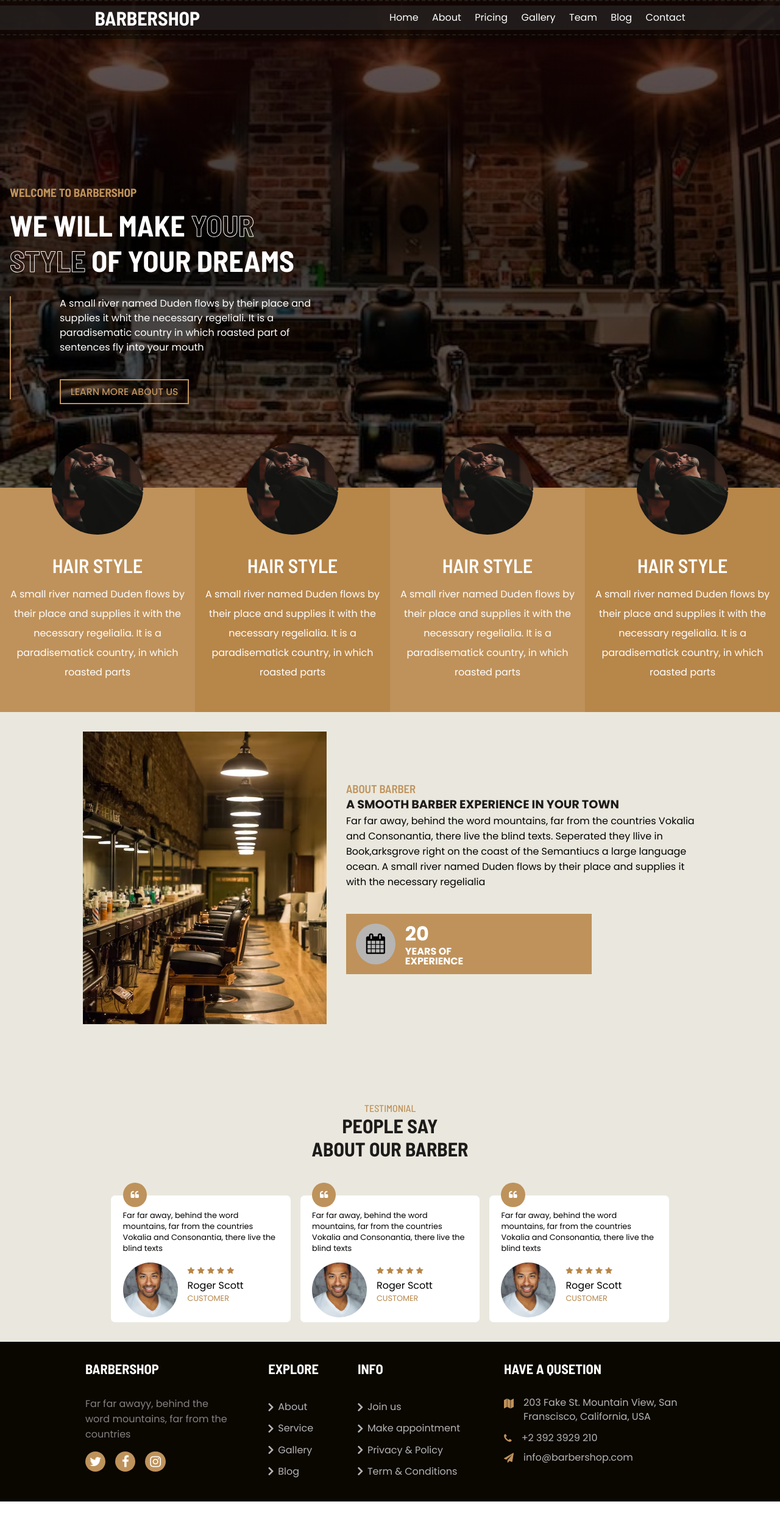
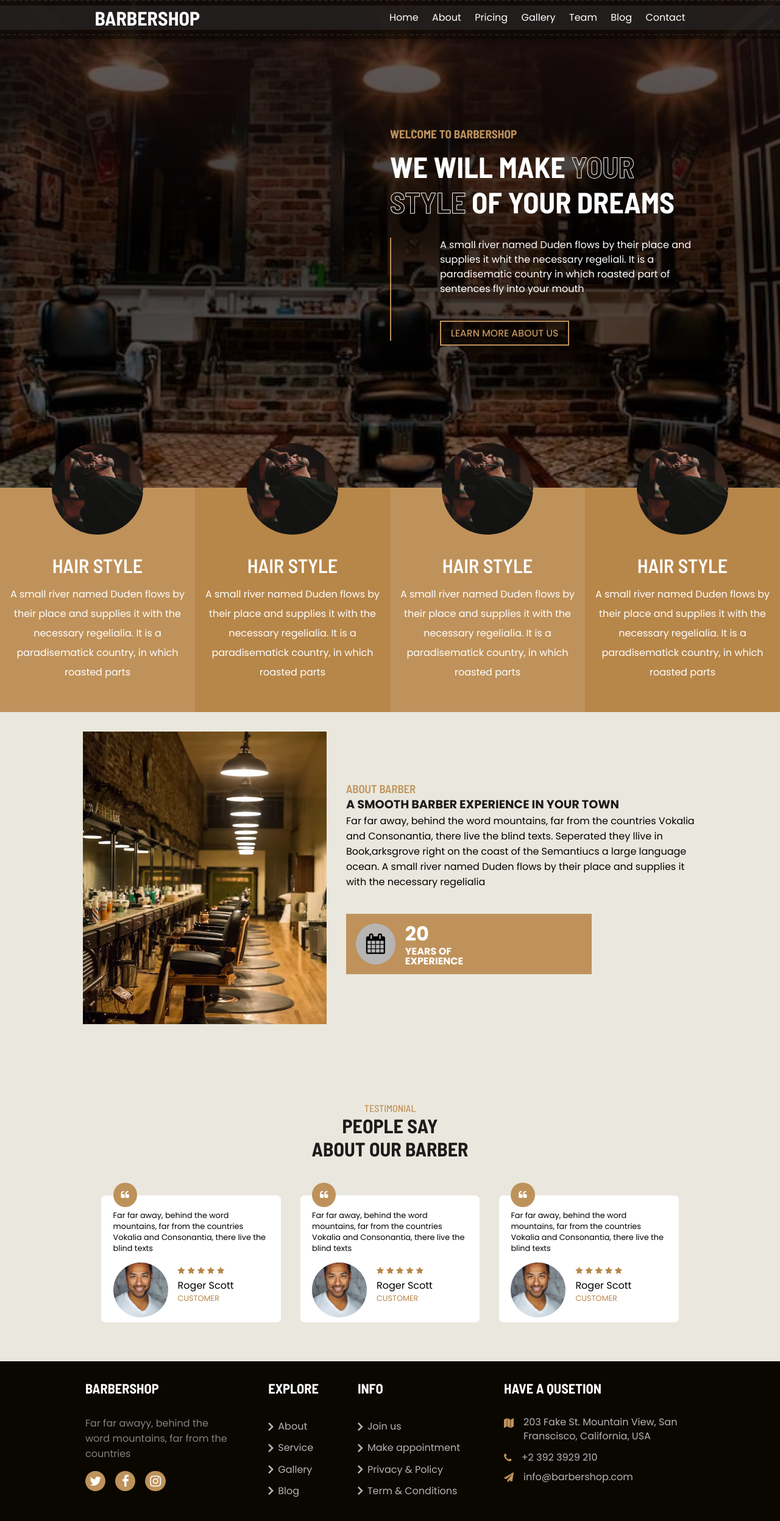
Before and after one commit to FED22M/inlamninguppgift-1-barbershop-FiaNerd, a plain HTML site: page src/index.html in a window 1280 px wide. Shown: the whole page at 61% size. Before the commit the page ends 2463 px from the top, so only its background shows below. Drawn offline with Linux system fonts and the light colour scheme.

Commit message:
fixed responsive banner on desktop

```diff
--- a/src/css/styles.css
+++ b/src/css/styles.css
@@ -108,7 +108,7 @@ main{
     left: 0;
     width: 100vw;
     height: 100vh;
-    background-image: linear-gradient(rgba(33, 6, 6, 0.665), rgba(0, 0, 0, 0.786), rgba(0, 0, 1, 0.487)), url(/src/img/barbershop.jpg);
+    background-image: linear-gradient(rgba(37, 20, 20, 0.665), rgba(0, 0, 0, 0.786), rgba(0, 0, 1, 0.487)), url(/src/img/barbershop.jpg);
     background-repeat: no-repeat;
     background-size: cover;
     background-position: center;
@@ -123,7 +123,7 @@ main{
     margin-left: 1em;
 }
 .title-banner{
-    /* font-family: var(--headlines); */
+    font-family: var(--headlines);
     font-family: var(--);
     color: var(--gold-color);
     font-size: 1.05rem;
@@ -150,6 +150,7 @@ main{
     font-weight: 200;
     font-size: 1rem;
     line-height: 1.5em;
+    margin-bottom: 2.2em;
 }
 .banner-link{
     color: var(--gold-color);;
@@ -512,6 +513,8 @@ main{
     .banner-text-content{
         max-width: 40em;
         gap: 3.2em;
+        margin-left: 50vw;
+        top: 26%;
     }
     .title-banner{
         font-size: 1.2rem;
@@ -572,7 +575,8 @@ main{
     }
     .reviwe-box-container{
         grid-template-columns: repeat(3, 23%);
-        gap: 1em;
+        gap: 2em;
+
     }
 
     .icon-container{
```
